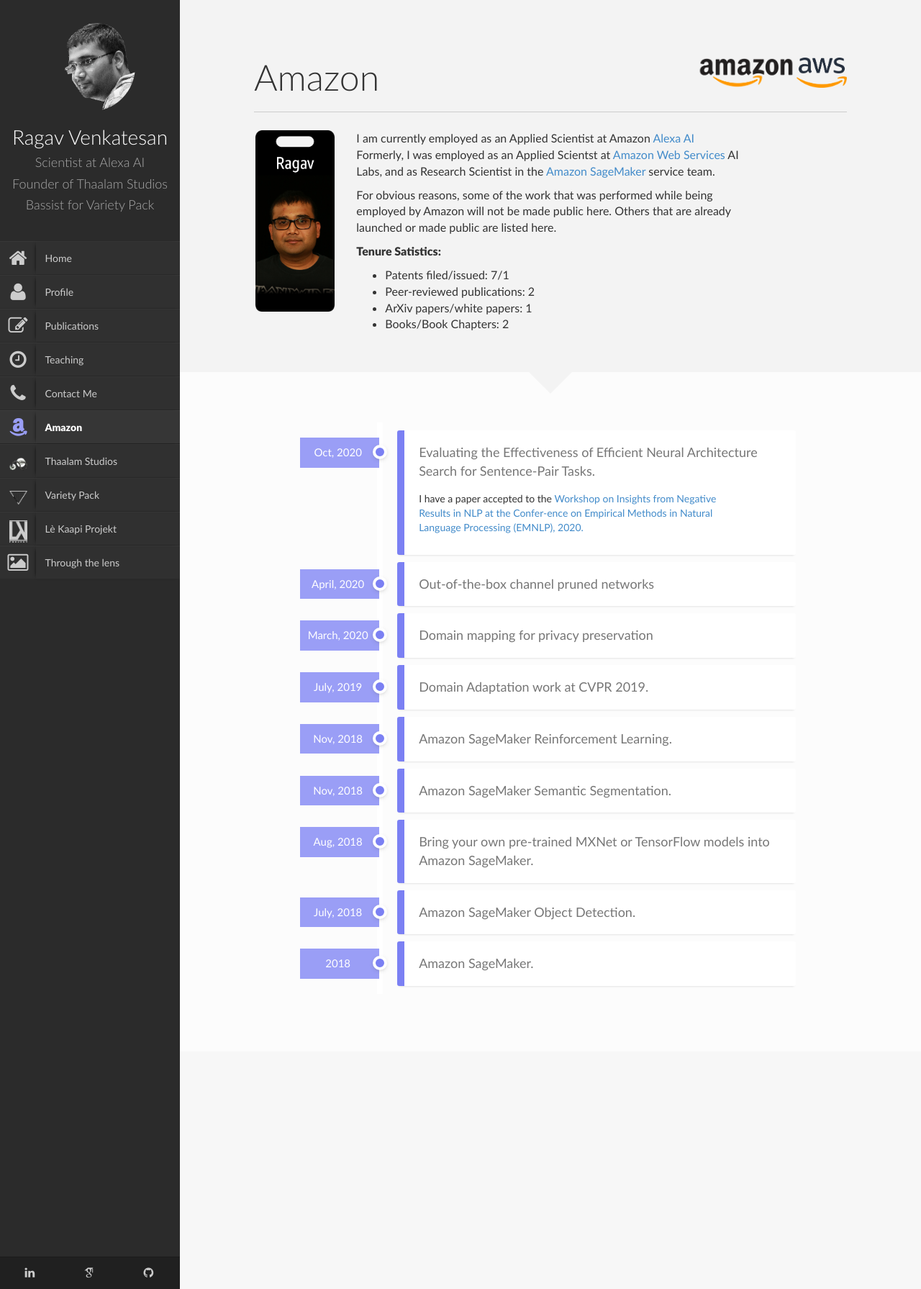
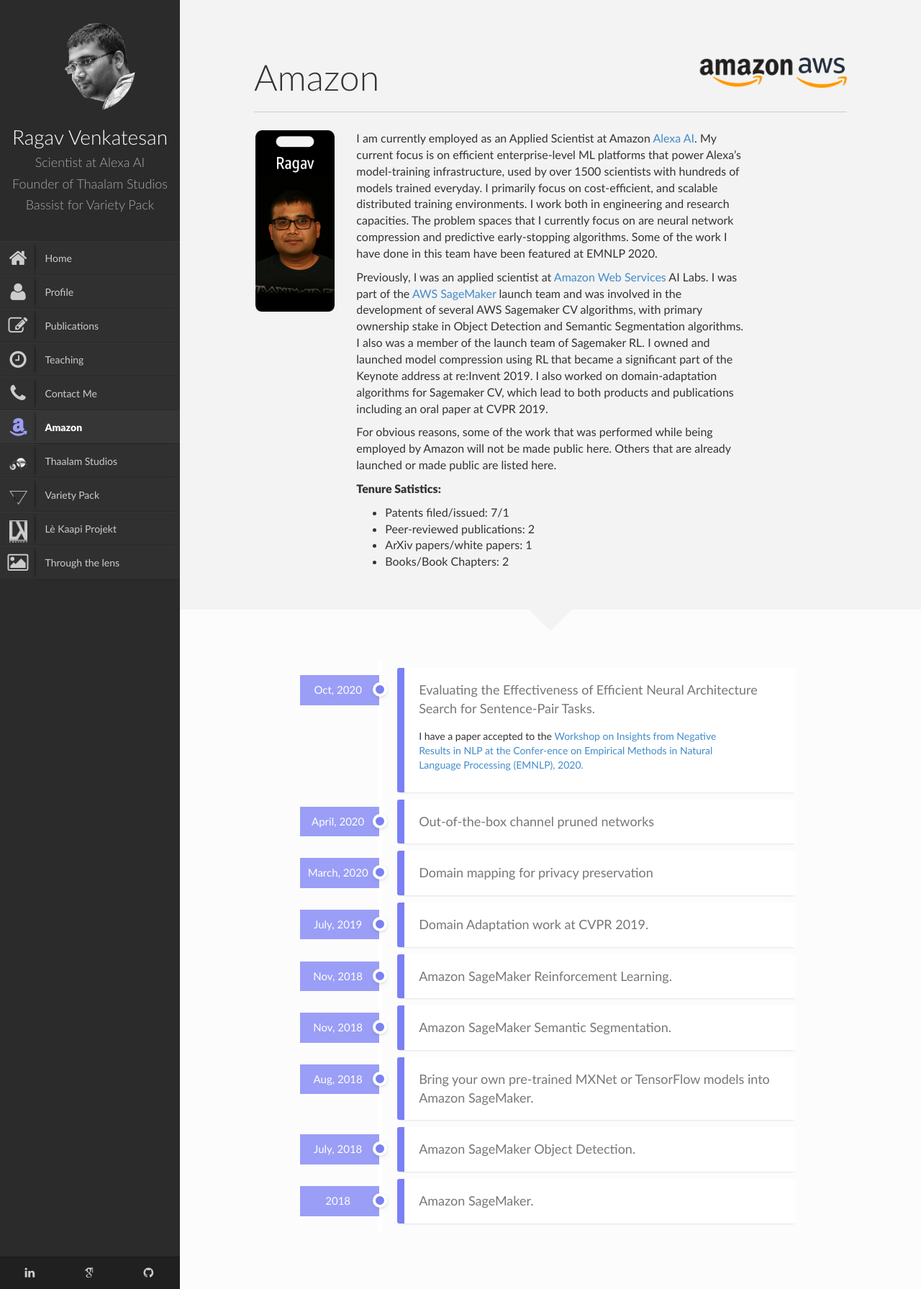
Before and after one commit to ragavvenkatesan/ragavvenkatesan.github.io, a Jekyll site: the page built from amazon.html, in a window 1280 px wide. Shown: the whole page at 72% size. Built offline with Jekyll 4.4.1, drawn with Linux system fonts in a browser that asks for light colours; nearby versions of some CDN libraries.

Commit message:
Amazon experience updated.

```diff
--- a/amazon.html
+++ b/amazon.html
@@ -13,10 +13,23 @@
                                 <img alt="image" src="img/badge.png" align="right"  width="110em" height="auto" class="img-responsive">
                         </div>
                         <div class="col-md-8">
-                            <p>  I am currently employed as an Applied Scientist at Amazon <a href="https://developer.amazon.com/en-US/alexa">Alexa AI</a>
-                                 Formerly, I was employed as an Applied Scientst at <a href="https://aws.amazon.com/">Amazon Web Services </a> AI Labs, and as Research Scientist in the <a target="_blank" href="https://aws.amazon.com/sagemaker">Amazon SageMaker</a>
-                                 service team.</p>
-                                 <p>For obvious reasons, some of the work that was performed while being employed by Amazon will not be made public here. Others that are already launched or made public are listed here.</p>
+                            <p>I am currently employed as an Applied Scientist at Amazon <a href="https://developer.amazon.com/en-US/alexa">Alexa AI</a>.
+                               My current focus is on efficient enterprise-level ML platforms that power Alexa’s model-training infrastructure,
+                               used by over 1500 scientists with hundreds of models trained everyday. I primarily focus on cost-efficient,
+                               and scalable distributed training environments. I work both in engineering and research capacities. The problem
+                               spaces that I currently focus on are neural network compression and predictive early-stopping algorithms. Some of
+                               the work I have done in this team have been featured at EMNLP 2020.</p>
+
+                                <p>Previously, I was an applied scientist at <a href="https://aws.amazon.com/">Amazon Web Services </a> AI Labs.
+                                I was part of the <a target="_blank" href="https://aws.amazon.com/sagemaker">AWS SageMaker</a> launch team and was
+                                involved in the development of several AWS Sagemaker CV algorithms, with primary ownership stake in Object
+                                Detection and Semantic Segmentation algorithms. I also was a member of the launch team of Sagemaker RL.
+                                I owned and launched model compression using RL that became a significant part of the Keynote address at
+                                re:Invent 2019. I also worked on domain-adaptation algorithms for Sagemaker CV, which lead to both products
+                                and publications including an oral paper at CVPR 2019.</p>
+
+                                 <p>For obvious reasons, some of the work that was performed while being employed by Amazon will not be made public here.
+                                Others that are already launched or made public are listed here.</p>
 
                                  <p>
                                      <b>Tenure Satistics: </b>
```
